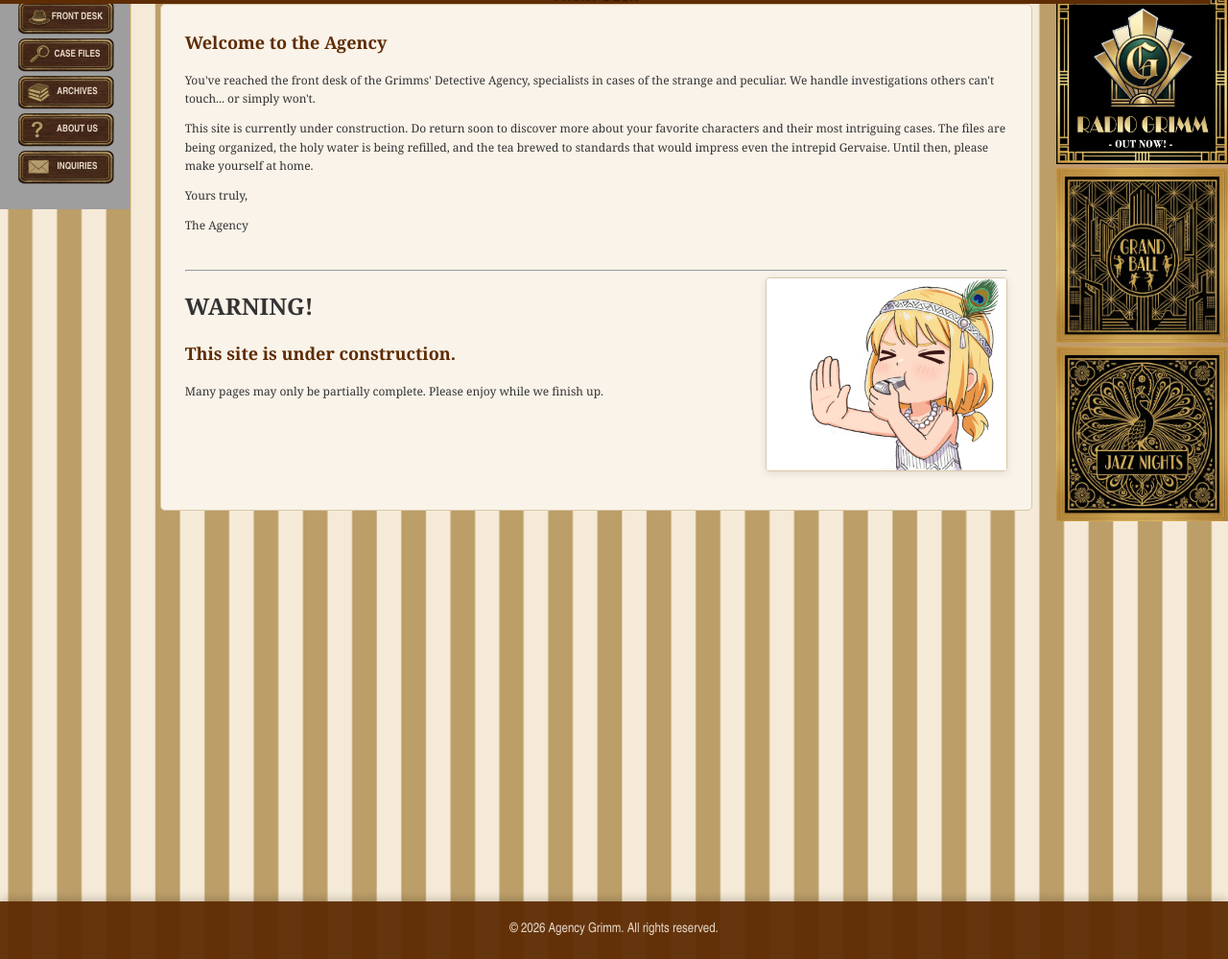
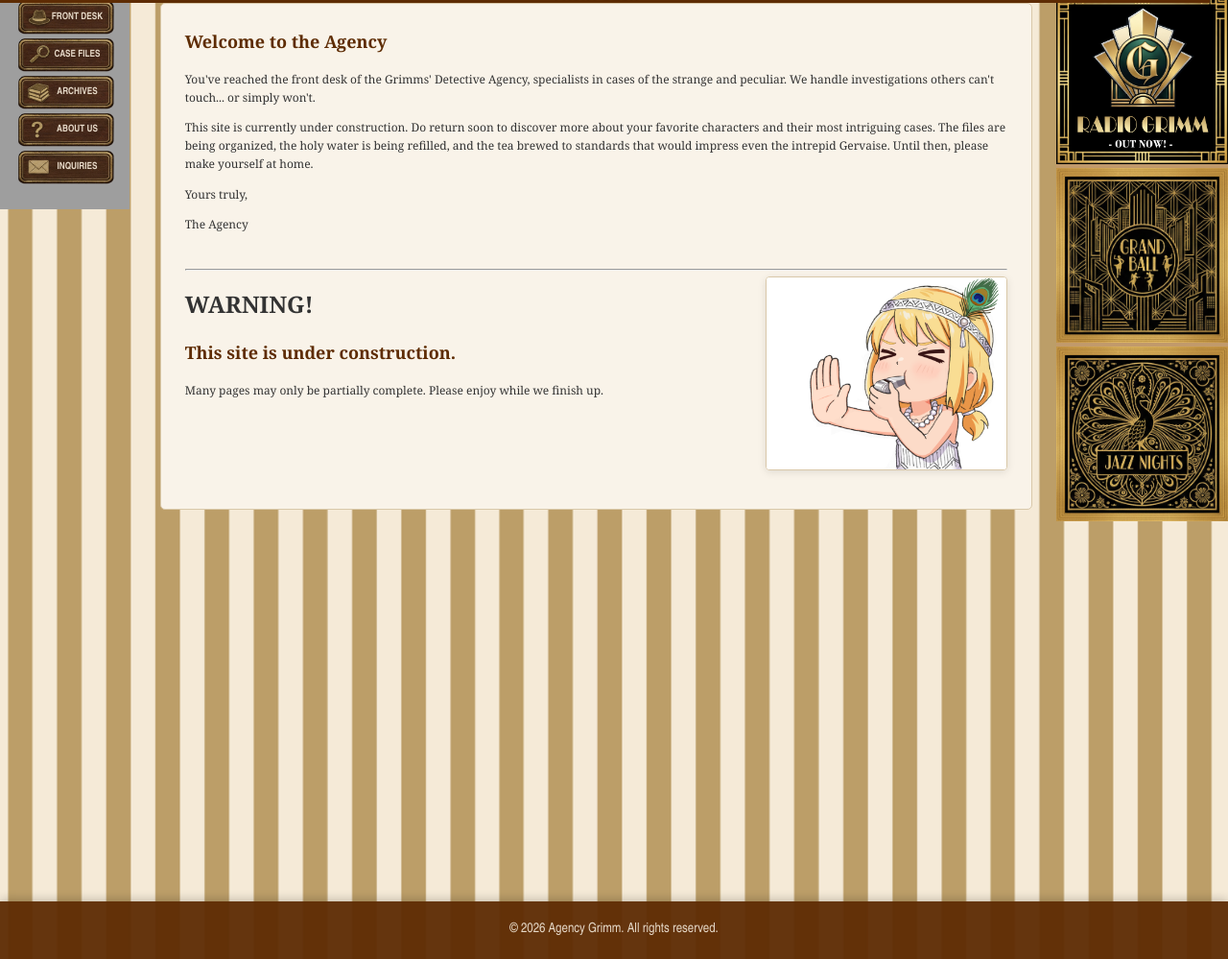
Before and after one commit to johnhopes-collab/grimmsdetectiveagency, a Jekyll site: the page built from index.html, in a window 1280 px wide. Shown: the part 596-1595 px from the top of the page at 96% size. Built offline with Jekyll 4.4.1, drawn with Linux system fonts in a browser that asks for light colours; grey boxes are pictures that could not be loaded.

Commit message:
Update style.scss

```diff
--- a/assets/css/style.scss
+++ b/assets/css/style.scss
@@ -260,7 +260,7 @@ a img {    border: none;    outline: none;}
     display: flex;
     justify-content: center;
     align-items: center;
-    margin-top: -0.05rem; /* Small negative margin to stay under header */
+    margin-top: -0.125rem; /* Small negative margin to stay under header */
     transform-origin: center top;
     z-index: 5;
 }
```
